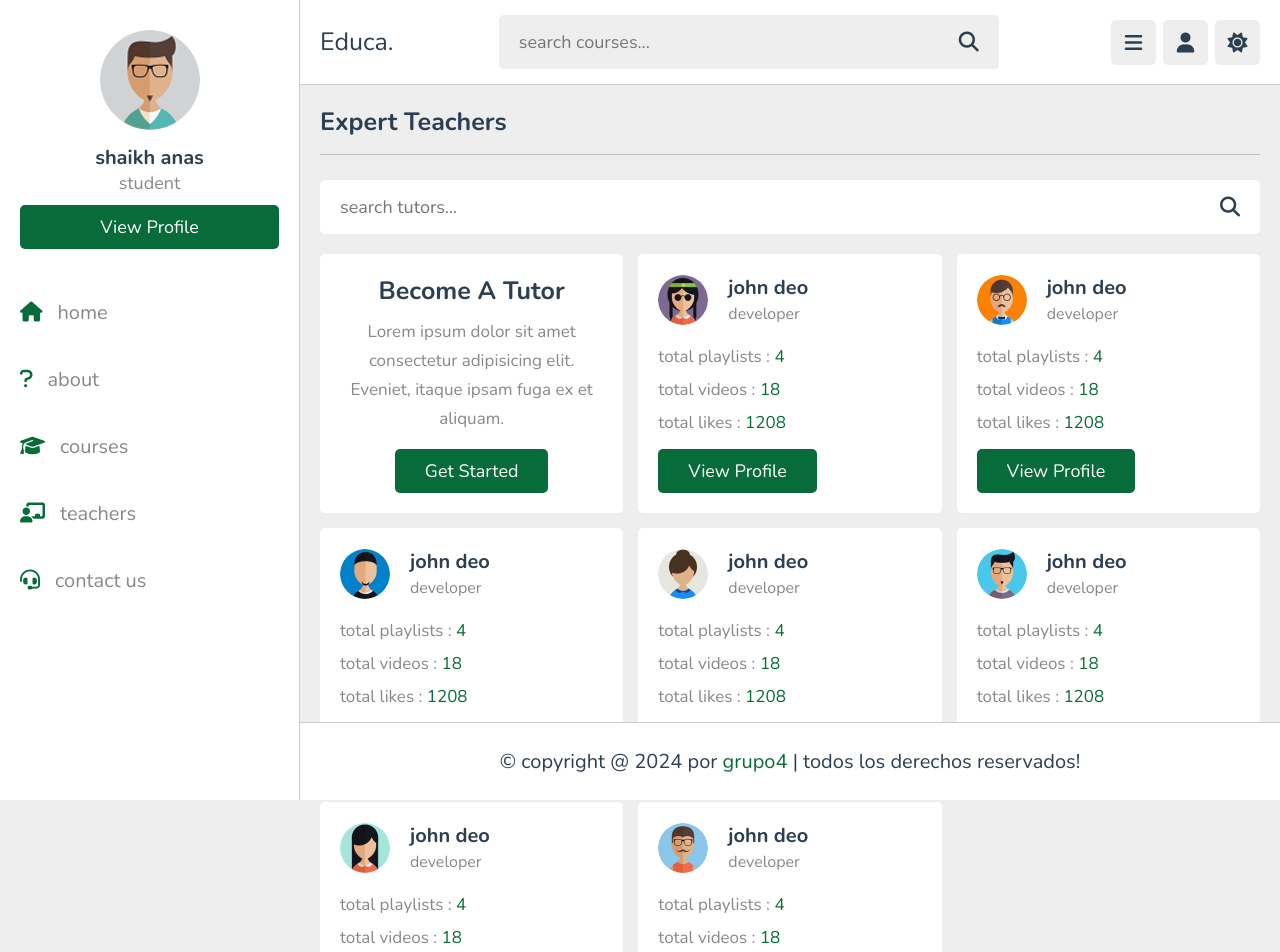
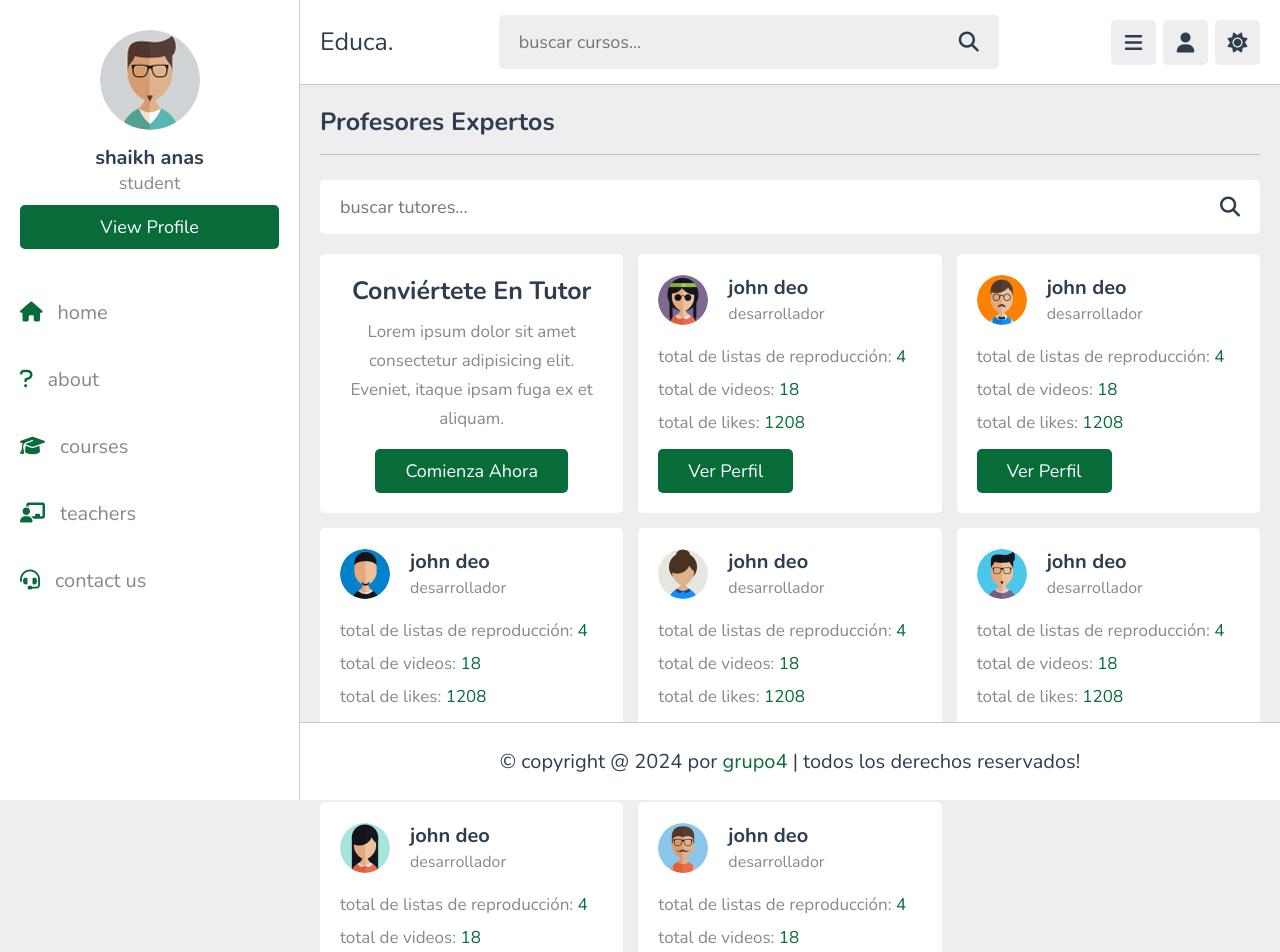
Before and after one commit to statick88/proyecto-plataforma-virtual-frontend, an Angular app: page /teachers in a window 1280 px wide. Shown: the top 952 px of the page. Built offline with nearby package versions, Linux system fonts and the light colour scheme.

Commit message:
Actualizacion

```diff
--- a/src/app/components/teacher-profile/teacher-profile.component.html
+++ b/src/app/components/teacher-profile/teacher-profile.component.html
@@ -1,18 +1,18 @@
 <section class="teacher-profile">
 
-    <h1 class="heading">profile details</h1>
+    <h1 class="heading">detalles del perfil</h1>
 
     <div class="details">
         <div class="tutor">
             <img src="images/pic-2.jpg" alt="">
             <h3>john deo</h3>
-            <span>developer</span>
+            <span>desarrollador</span>
         </div>
         <div class="flex">
-            <p>total playlists : <span>4</span></p>
-            <p>total videos : <span>18</span></p>
-            <p>total likes : <span>1208</span></p>
-            <p>total comments : <span>52</span></p>
+            <p>total de listas de reproducción: <span>4</span></p>
+            <p>total de videos: <span>18</span></p>
+            <p>total de likes: <span>1208</span></p>
+            <p>total de comentarios: <span>52</span></p>
         </div>
     </div>
 
@@ -20,7 +20,7 @@
 
 <section class="courses">
 
-    <h1 class="heading">our courses</h1>
+    <h1 class="heading">nuestros cursos</h1>
 
     <div class="box-container">
 
@@ -29,8 +29,8 @@
                 <img src="images/thumb-1.png" alt="">
                 <span>10 videos</span>
             </div>
-            <h3 class="title">complete HTML tutorial</h3>
-            <a routerLink="/playlist" class="inline-btn">view playlist</a>
+            <h3 class="title">tutorial completo de HTML</h3>
+            <a routerLink="/playlist" class="inline-btn">ver lista de reproducción</a>
         </div>
 
         <div class="box">
@@ -38,8 +38,8 @@
                 <img src="images/thumb-2.png" alt="">
                 <span>10 videos</span>
             </div>
-            <h3 class="title">complete CSS tutorial</h3>
-            <a routerLink="/playlist" class="inline-btn">view playlist</a>
+            <h3 class="title">tutorial completo de CSS</h3>
+            <a routerLink="/playlist" class="inline-btn">ver lista de reproducción</a>
         </div>
 
         <div class="box">
@@ -47,8 +47,8 @@
                 <img src="images/thumb-3.png" alt="">
                 <span>10 videos</span>
             </div>
-            <h3 class="title">complete javascript tutorial</h3>
-            <a routerLink="/playlist" class="inline-btn">view playlist</a>
+            <h3 class="title">tutorial completo de JavaScript</h3>
+            <a routerLink="/playlist" class="inline-btn">ver lista de reproducción</a>
         </div>
 
         <div class="box">
@@ -56,8 +56,8 @@
                 <img src="images/thumb-4.png" alt="">
                 <span>10 videos</span>
             </div>
-            <h3 class="title">complete Boostrap tutorial</h3>
-            <a routerLink="/playlist" class="inline-btn">view playlist</a>
+            <h3 class="title">tutorial completo de Bootstrap</h3>
+            <a routerLink="/playlist" class="inline-btn">ver lista de reproducción</a>
         </div>
 
     </div>
--- a/src/app/components/teachers/teachers.component.html
+++ b/src/app/components/teachers/teachers.component.html
@@ -1,18 +1,18 @@
 <section class="teachers">
 
-    <h1 class="heading">expert teachers</h1>
+    <h1 class="heading">profesores expertos</h1>
 
     <form action="" method="post" class="search-tutor">
-        <input type="text" name="search_box" placeholder="search tutors..." required maxlength="100">
+        <input type="text" name="search_box" placeholder="buscar tutores..." required maxlength="100">
         <button type="submit" class="fas fa-search" name="search_tutor"></button>
     </form>
 
     <div class="box-container">
 
         <div class="box offer">
-            <h3>become a tutor</h3>
+            <h3>conviértete en tutor</h3>
             <p>Lorem ipsum dolor sit amet consectetur adipisicing elit. Eveniet, itaque ipsam fuga ex et aliquam.</p>
-            <a routerLink="/register" class="inline-btn">get started</a>
+            <a routerLink="/register" class="inline-btn">comienza ahora</a>
         </div>
 
         <div class="box">
@@ -20,13 +20,13 @@
                 <img src="images/pic-2.jpg" alt="">
                 <div>
                     <h3>john deo</h3>
-                    <span>developer</span>
+                    <span>desarrollador</span>
                 </div>
             </div>
-            <p>total playlists : <span>4</span></p>
-            <p>total videos : <span>18</span></p>
-            <p>total likes : <span>1208</span></p>
-            <a routerLink="/teacher-profile" class="inline-btn">view profile</a>
+            <p>total de listas de reproducción: <span>4</span></p>
+            <p>total de videos: <span>18</span></p>
+            <p>total de likes: <span>1208</span></p>
+            <a routerLink="/teacher-profile" class="inline-btn">ver perfil</a>
         </div>
 
         <div class="box">
@@ -34,13 +34,13 @@
                 <img src="images/pic-3.jpg" alt="">
                 <div>
                     <h3>john deo</h3>
-                    <span>developer</span>
+                    <span>desarrollador</span>
                 </div>
             </div>
-            <p>total playlists : <span>4</span></p>
-            <p>total videos : <span>18</span></p>
-            <p>total likes : <span>1208</span></p>
-            <a routerLink="/teacher-profile" class="inline-btn">view profile</a>
+            <p>total de listas de reproducción: <span>4</span></p>
+            <p>total de videos: <span>18</span></p>
+            <p>total de likes: <span>1208</span></p>
+            <a routerLink="/teacher-profile" class="inline-btn">ver perfil</a>
         </div>
 
         <div class="box">
@@ -48,13 +48,13 @@
                 <img src="images/pic-4.jpg" alt="">
                 <div>
                     <h3>john deo</h3>
-                    <span>developer</span>
+                    <span>desarrollador</span>
                 </div>
             </div>
-            <p>total playlists : <span>4</span></p>
-            <p>total videos : <span>18</span></p>
-            <p>total likes : <span>1208</span></p>
-            <a routerLink="/teacher-profile" class="inline-btn">view profile</a>
+            <p>total de listas de reproducción: <span>4</span></p>
+            <p>total de videos: <span>18</span></p>
+            <p>total de likes: <span>1208</span></p>
+            <a routerLink="/teacher-profile" class="inline-btn">ver perfil</a>
         </div>
 
         <div class="box">
@@ -62,13 +62,13 @@
                 <img src="images/pic-5.jpg" alt="">
                 <div>
                     <h3>john deo</h3>
-                    <span>developer</span>
+                    <span>desarrollador</span>
                 </div>
             </div>
-            <p>total playlists : <span>4</span></p>
-            <p>total videos : <span>18</span></p>
-            <p>total likes : <span>1208</span></p>
-            <a routerLink="/teacher-profile" class="inline-btn">view profile</a>
+            <p>total de listas de reproducción: <span>4</span></p>
+            <p>total de videos: <span>18</span></p>
+            <p>total de likes: <span>1208</span></p>
+            <a routerLink="/teacher-profile" class="inline-btn">ver perfil</a>
         </div>
 
         <div class="box">
@@ -76,13 +76,13 @@
                 <img src="images/pic-6.jpg" alt="">
                 <div>
                     <h3>john deo</h3>
-                    <span>developer</span>
+                    <span>desarrollador</span>
                 </div>
             </div>
-            <p>total playlists : <span>4</span></p>
-            <p>total videos : <span>18</span></p>
-            <p>total likes : <span>1208</span></p>
-            <a routerLink="/teacher-profile" class="inline-btn">view profile</a>
+            <p>total de listas de reproducción: <span>4</span></p>
+            <p>total de videos: <span>18</span></p>
+            <p>total de likes: <span>1208</span></p>
+            <a routerLink="/teacher-profile" class="inline-btn">ver perfil</a>
         </div>
 
         <div class="box">
@@ -90,13 +90,13 @@
                 <img src="images/pic-7.jpg" alt="">
                 <div>
                     <h3>john deo</h3>
-                    <span>developer</span>
+                    <span>desarrollador</span>
                 </div>
             </div>
-            <p>total playlists : <span>4</span></p>
-            <p>total videos : <span>18</span></p>
-            <p>total likes : <span>1208</span></p>
-            <a routerLink="/teacher-profile" class="inline-btn">view profile</a>
+            <p>total de listas de reproducción: <span>4</span></p>
+            <p>total de videos: <span>18</span></p>
+            <p>total de likes: <span>1208</span></p>
+            <a routerLink="/teacher-profile" class="inline-btn">ver perfil</a>
         </div>
 
         <div class="box">
@@ -104,13 +104,13 @@
                 <img src="images/pic-8.jpg" alt="">
                 <div>
                     <h3>john deo</h3>
-                    <span>developer</span>
+                    <span>desarrollador</span>
                 </div>
             </div>
-            <p>total playlists : <span>4</span></p>
-            <p>total videos : <span>18</span></p>
-            <p>total likes : <span>1208</span></p>
-            <a routerLink="/teacher-profile" class="inline-btn">view profile</a>
+            <p>total de listas de reproducción: <span>4</span></p>
+            <p>total de videos: <span>18</span></p>
+            <p>total de likes: <span>1208</span></p>
+            <a routerLink="/teacher-profile" class="inline-btn">ver perfil</a>
         </div>
 
     </div>
--- a/src/app/components/user-header/user-header.component.html
+++ b/src/app/components/user-header/user-header.component.html
@@ -2,7 +2,7 @@
     <section class="flex">
         <a routerLink="/home" class="logo">Educa.</a>
         <form action="search.html" method="post" class="search-form" [class.active]="isSearchVisible">
-            <input type="text" name="search_box" required placeholder="search courses..." maxlength="100">
+            <input type="text" name="search_box" required placeholder="buscar cursos..." maxlength="100">
             <button type="submit" class="fas fa-search"></button>
         </form>
         <div class="icons">
@@ -14,11 +14,11 @@
         <div class="profile" [class.active]="isProfileVisible">
             <img src="images/pic-1.jpg" class="image" alt="">
             <h3 class="name">shaikh anas</h3>
-            <p class="role">student</p>
-            <a routerLink="/profile" class="btn">view profile</a>
+            <p class="role">estudiante</p>
+            <a routerLink="/profile" class="btn">ver perfil</a>
             <div class="flex-btn">
-                <a routerLink="/login" class="option-btn">login</a>
-                <a routerLink="/register" class="option-btn">register</a>
+                <a routerLink="/login" class="option-btn">iniciar sesión</a>
+                <a routerLink="/register" class="option-btn">registrarse</a>
             </div>
         </div>
     </section>
--- a/src/app/components/watch-video/watch-video.component.html
+++ b/src/app/components/watch-video/watch-video.component.html
@@ -4,27 +4,27 @@
         <div class="video">
             <video src="images/vid-1.mp4" controls poster="images/post-1-1.png" id="video"></video>
         </div>
-        <h3 class="title">complete HTML tutorial (part 01)</h3>
+        <h3 class="title">tutorial completo de HTML (parte 01)</h3>
         <div class="info">
             <p class="date"><i class="fas fa-calendar"></i><span>22-10-2022</span></p>
-            <p class="date"><i class="fas fa-heart"></i><span>44 likes</span></p>
+            <p class="date"><i class="fas fa-heart"></i><span>44 me gusta</span></p>
         </div>
         <div class="tutor">
             <img src="images/pic-2.jpg" alt="">
             <div>
                 <h3>john deo</h3>
-                <span>developer</span>
+                <span>desarrollador</span>
             </div>
         </div>
         <form action="" method="post" class="flex">
-            <a routerLink="/playlist" class="inline-btn">view playlist</a>
-            <button><i class="far fa-heart"></i><span>like</span></button>
+            <a routerLink="/playlist" class="inline-btn">ver lista de reproducción</a>
+            <button><i class="far fa-heart"></i><span>me gusta</span></button>
         </form>
         <p class="description">
-            Lorem ipsum dolor, sit amet consectetur adipisicing elit. Itaque labore ratione, hic exercitationem mollitia
-            obcaecati culpa dolor placeat provident porro.
-            Lorem, ipsum dolor sit amet consectetur adipisicing elit. Aliquid iure autem non fugit sint. A, sequi rerum
-            architecto dolor fugiat illo, iure velit nihil laboriosam cupiditate voluptatum facere cumque nemo!
+            Muchas gracias. Entonces, en términos de esfuerzo, aquí hay un ejercicio de flexibilidad.
+            Cegados por la culpa del dolor, brindan más.
+            Hola, es muy difícil deshacerse de la grasa. Pero hay algunas cosas que no escapan a la ley. A, seguir las cosas
+            ¡Que huya el dolor de ese arquitecto, que con razón no quiere hacer nada laborioso con el deseo de los placeres, y de nadie!
         </p>
     </div>
 
@@ -32,16 +32,16 @@
 
 <section class="comments">
 
-    <h1 class="heading">5 comments</h1>
+    <h1 class="heading">5 comentarios</h1>
 
     <form action="" class="add-comment">
-        <h3>add comments</h3>
-        <textarea name="comment_box" placeholder="enter your comment" required maxlength="1000" cols="30"
+        <h3>agregar comentarios</h3>
+        <textarea name="comment_box" placeholder="ingresa tu comentario" required maxlength="1000" cols="30"
             rows="10"></textarea>
-        <input type="submit" value="add comment" class="inline-btn" name="add_comment">
+        <input type="submit" value="agregar comentario" class="inline-btn" name="add_comment">
     </form>
 
-    <h1 class="heading">user comments</h1>
+    <h1 class="heading">comentarios de usuarios</h1>
 
     <div class="box-container">
 
@@ -53,10 +53,10 @@
                     <span>22-10-2022</span>
                 </div>
             </div>
-            <div class="comment-box">this is a comment form shaikh anas</div>
+            <div class="comment-box">este es un comentario de shaikh anas</div>
             <form action="" class="flex-btn">
-                <input type="submit" value="edit comment" name="edit_comment" class="inline-option-btn">
-                <input type="submit" value="delete comment" name="delete_comment" class="inline-delete-btn">
+                <input type="submit" value="editar comentario" name="edit_comment" class="inline-option-btn">
+                <input type="submit" value="eliminar comentario" name="delete_comment" class="inline-delete-btn">
             </form>
         </div>
 
@@ -68,8 +68,7 @@
                     <span>22-10-2022</span>
                 </div>
             </div>
-            <div class="comment-box">awesome tutorial!
-                keep going!</div>
+            <div class="comment-box">¡tutorial increíble! ¡sigue así!</div>
         </div>
 
         <div class="box">
@@ -80,9 +79,7 @@
                     <span>22-10-2022</span>
                 </div>
             </div>
-            <div class="comment-box">amazing way of teaching!
-                thank you so much!
-            </div>
+            <div class="comment-box">¡manera asombrosa de enseñar! ¡muchas gracias!</div>
         </div>
 
         <div class="box">
@@ -93,7 +90,7 @@
                     <span>22-10-2022</span>
                 </div>
             </div>
-            <div class="comment-box">loved it, thanks for the tutorial!</div>
+            <div class="comment-box">¡me encantó, gracias por el tutorial!</div>
         </div>
 
         <div class="box">
@@ -104,7 +101,7 @@
                     <span>22-10-2022</span>
                 </div>
             </div>
-            <div class="comment-box">this is what I have been looking for! thank you so much!</div>
+            <div class="comment-box">¡esto es lo que he estado buscando! ¡muchas gracias!</div>
         </div>
 
         <div class="box">
@@ -115,9 +112,8 @@
                     <span>22-10-2022</span>
                 </div>
             </div>
-            <div class="comment-box">thanks for the tutorial!
-
-                how to download source code file?
+            <div class="comment-box">¡gracias por el tutorial!
+                ¿cómo descargar el archivo del código fuente?
             </div>
         </div>
 
```
Also changed, not shown: src/app/components/update/update.component.html (+12 -12 lines).
